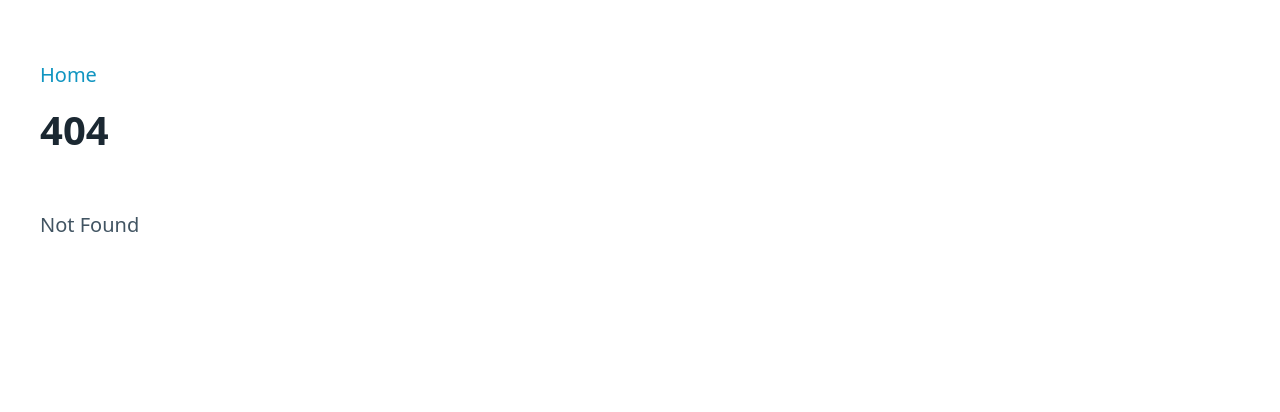
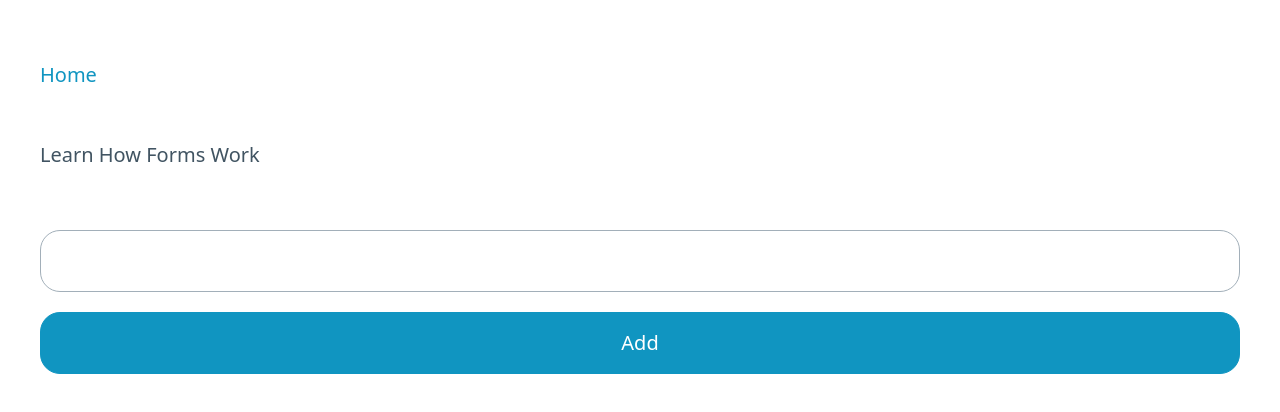
Before and after one commit to uNkset/project-sveltekit, a SvelteKit app: page /todos in a window 1280 px wide. Before the commit this address had no page. Shown: the top 412 px of the page. Built offline with nearby package versions, Linux system fonts and the light colour scheme.

Commit message:
displaying todos

```diff
--- /dev/null
+++ b/src/routes/todos/+page.server.ts
@@ -0,0 +1,7 @@
+import type { PageServerLoad } from './$types'
+import { getTodos } from '$lib/server/database'
+
+export const load: PageServerLoad = async () => {
+  const todos = getTodos()
+  return { todos }
+}
--- /dev/null
+++ b/src/routes/todos/+page.svelte
@@ -0,0 +1,56 @@
+<script lang="ts">
+  import type { PageData } from './$types'
+
+  export let data: PageData
+
+  async function addTodo(event: Event) {}
+
+  async function removeTodo(event: Event) {}
+</script>
+
+<ul>
+  {#each data.todos as todo}
+    <li>
+      <span>{todo.text}</span>
+      <form on:submit|preventDefault={removeTodo} method="POST">
+        <input type="hidden" name="id" value={todo.id} />
+        <button class="delete" type="submit">X</button>
+      </form>
+    </li>
+  {/each}
+</ul>
+
+<form on:submit|preventDefault={addTodo} method="POST">
+  <input type="text" name="todo" />
+  <button type="submit">Add</button>
+</form>
+
+<style>
+  ul {
+    padding: 0;
+  }
+
+  li {
+    display: flex;
+    justify-content: space-between;
+    align-items: center;
+  }
+
+  span {
+    text-transform: capitalize;
+  }
+
+  .delete {
+    margin: 0;
+    background: none;
+    border: none;
+  }
+
+  .error {
+    color: tomato;
+  }
+
+  li form button {
+    color: blueviolet;
+  }
+</style>
--- /dev/null
+++ b/src/routes/todos/+server.ts
@@ -0,0 +1,5 @@
+import type { RequestHandler } from './$types'
+
+export const GET: RequestHandler = async () => {
+  return new Response()
+}
```
Also changed, not shown: src/routes/+page.svelte (+7 -1 lines).
